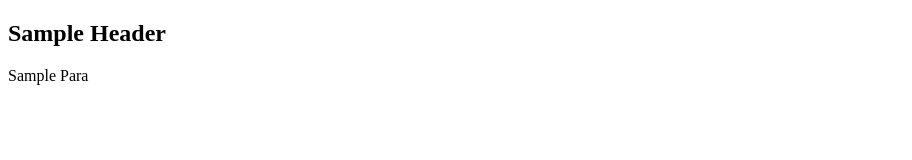
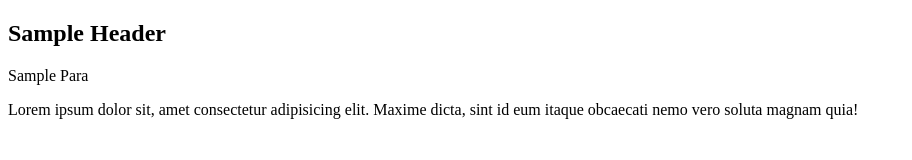
Before and after one commit to Thrush9/github_demo, a plain HTML site: page index.html in a window 1280 px wide. Shown: the whole page, without its empty margins (0-912 px from the left). Drawn offline with Linux system fonts and the light colour scheme.

Commit message:
Changes in few files

```diff
--- a/index.html
+++ b/index.html
@@ -13,6 +13,7 @@
     <div>
       <h2>Sample Header</h2>
       <p>Sample Para</p>
+      <p>Lorem ipsum dolor sit, amet consectetur adipisicing elit. Maxime dicta, sint id eum itaque obcaecati nemo vero soluta magnam quia!</p>
     </div>
   </section>
 </body>
```
Also changed, not shown: sample.html (+1 -1 lines).
